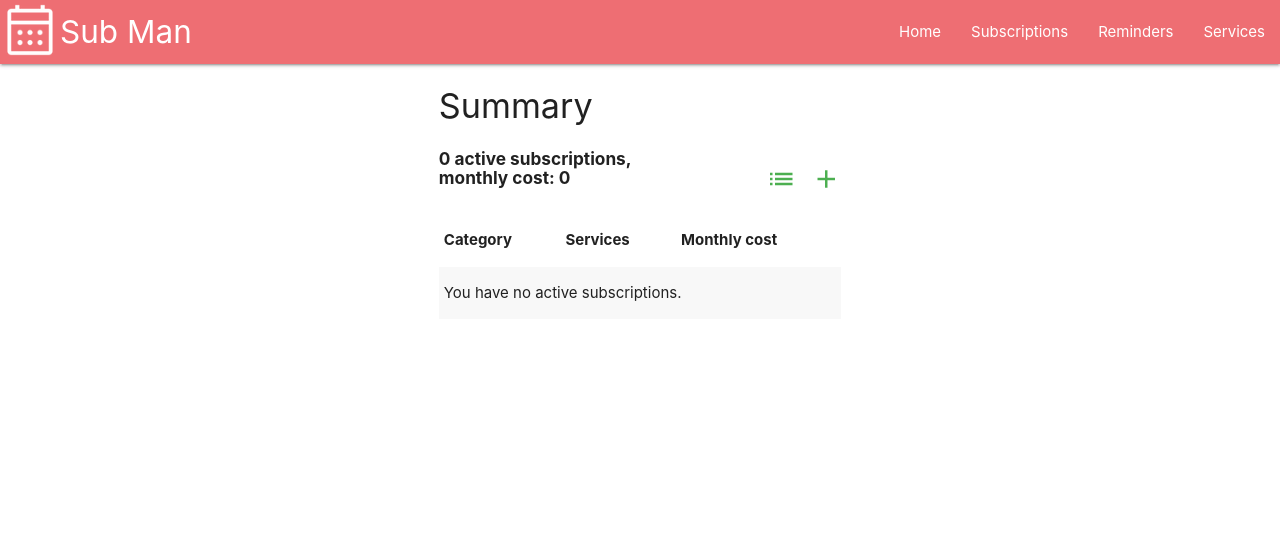
After one commit to andersganander/Subscription_manager, a Django app: page /subscriptions/summary/ in a window 1280 px wide. The commit adds this page. Shown: the top 559 px of the page. Run offline with Django 5.2, Linux system fonts and the light colour scheme; the visitor is signed in with stand-in values (Sample User, id 1); data that the repository does not hold is empty.

Commit message:
USER STORY: Summary of expenses #10

```diff
--- a/static/css/style.css
+++ b/static/css/style.css
@@ -8,8 +8,8 @@
     display: flex;
     justify-content: space-between;
     align-items: center;
+    background-color: aliceblue;
     width: 100%;
-    background-color: aliceblue;
     font-size: 1.2em;
     font-weight: bold;
 }
@@ -35,6 +35,10 @@
     margin-bottom: 10px;
 }
 
+.cell-centered{
+    text-align: center;
+}
+
 .padding-right{
     margin-right: 10px;
 }
--- /dev/null
+++ b/subscriptions/templates/subscription_summary.html
@@ -0,0 +1,58 @@
+
+{% extends 'base.html' %}
+{% url 'subscription_list' as list_url %}
+
+
+{% block content %}
+    <!-- Show message if there is any-->
+    {% for message in messages %}
+    <div style="background-color:rgb(137, 225, 121)" width="100">
+        {{ message | safe }}
+    </div>
+    {% endfor %}
+    <div class="row">
+        <div class="col s12 m8 offset-m2">
+            <div class="container">
+                <!--<p>{{ cat_summary }}</p>-->
+                <h4>Summary</h4>
+
+                <div id="summary_div" class="row valign-wrapper" style="justify-content: space-between; align-items: flex-end;">
+                    <div class="col s8">
+                        <h6 class="valign-wrapper" style="height: 100%;"><b>{{ summary.total_active }} active subscriptions, monthly cost: {{ summary.total_price }}</b></h6>
+                    </div>
+                    <div class="col s4 right-align">
+                        <a href="{% url 'subscription_form' %}"><i class="small material-icons right green-text padding-top">add</i></a>
+                        <a href="{% url 'subscription_list' %}"><i class="small material-icons right green-text padding-top">list</i></a>
+                    </div>
+                </div>
+
+                <table class="responsive-table striped">
+                    <thead>
+                      <tr>
+                          <th>Category</th>
+                          <th>Services</th>
+                          <th>Monthly cost</th>
+                      </tr>
+                    </thead>
+
+                    <tbody>
+                        {% for category in cat_summary %}
+                        <tr>
+                            <td>{{ category.category_name }}</td>
+                            <td class="cell-centered">{{ category.subscription_count }}</td>
+                            <td class="cell-centered">{{ category.total_cost }}</td>
+                        </tr>
+                        {% empty %}
+                        <tr>
+                            <td colspan="3">You have no active subscriptions.</td>
+                        </tr>
+                        {% endfor %}
+
+                    </tbody>
+                  </table>
+
+            </div>
+        </div>
+    </div>
+
+{% endblock content %}
--- a/subscriptions/urls.py
+++ b/subscriptions/urls.py
@@ -6,5 +6,7 @@ urlpatterns = [
     path('', views.subscriptions_view, name='subscription_list'),
     path('add/', views.subscription_form_view, name='subscription_form'),
     path('edit/<int:subscription_id>',views.subscription_edit_view, name='subscription_edit'),
+    path('summary/', views.subscriptions_summary_view, name='subscription_summary'),
+]
 
-]
+#  path('delete/<int:subscription_id>',views.subscription_delete_view, name='subscription_delete'),
--- a/subscriptions/views.py
+++ b/subscriptions/views.py
@@ -1,6 +1,7 @@
 import json
 from django.shortcuts import redirect, render, get_object_or_404
 from django.contrib import messages
+from django.db.models import Count, Sum, Prefetch
 
 from services.models import Service
 from .forms import SubscriptionForm, SubscriptionEditForm
@@ -14,9 +15,18 @@ def subscriptions_view(request):
     #subscriptions = Subscription.objects.all()
     print(f"User: {request.user}")
     print(f"Antal pren: {subscriptions.count()}")
-    context = {'subscriptions' : subscriptions}
+    summary = summarize_subscriptions(subscriptions)
+    #print(categories_total(subscriptions))
+    context = {'subscriptions' : subscriptions, 'summary': summary}
     #return HttpResponse("<h1>Subscriptions</h1>")
     return render(request, 'subscription_list.html', context)
+
+def subscriptions_summary_view(request):
+    subscriptions = Subscription.objects.filter(subscriber=request.user)
+    cat_summary = categories_total(subscriptions)
+    summary = summarize_subscriptions(subscriptions)
+    context = {'cat_summary': cat_summary, 'summary': summary}
+    return render(request, 'subscription_summary.html', context)
 
 def subscription_form_view(request):
     if request.method == 'POST':
@@ -73,3 +83,39 @@ def subscription_edit_view(request, subscription_id):
         form = SubscriptionEditForm(instance=subscription)
         #print (f"Subscription_edit_view Subscription-id: {subscription_id}")
         return render(request, 'edit_subscription.html', {'form': form, 'subscription': subscription})
+
+
+def summarize_subscriptions(subscriptions):
+    #print(f"subscriptions: {subscriptions}")
+    #print(f"subscriptions.count(): {subscriptions.count()}")
+    total_active = 0
+    total_price = 0
+    for subscription in subscriptions:
+        if subscription.active == True:
+            total_active += 1
+            total_price += subscription.monthly_price
+
+    summary_dict = {
+        'total_active': total_active,
+        'total_price': total_price
+    }
+
+    print(f"summary_dict: {summary_dict}")
+    return summary_dict
+
+def categories_total(subscriptions):
+    #active_subscriptions = Subscription.objects.filter(active=True)
+    subscriptions_categories = Subscription.objects.prefetch_related(Prefetch('subscription_category')).filter(active=True)
+
+    # Group by category and aggregate count and total cost
+    categories = (
+        subscriptions_categories
+       .values('subscription_category__name')
+       .annotate(subscription_count=Count('id'), total_cost=Sum('monthly_price'))
+    )
+
+    # Convert queryset to list of dictionaries
+    categories_list = [{"category_name": item['subscription_category__name'], "subscription_count": item["subscription_count"], "total_cost": item["total_cost"]} for item in categories]
+
+    #return JsonResponse(categories_list, safe=False)
+    return categories_list
```
Also changed, not shown: subscriptions/templates/subscription_list.html (+13 -5 lines).
